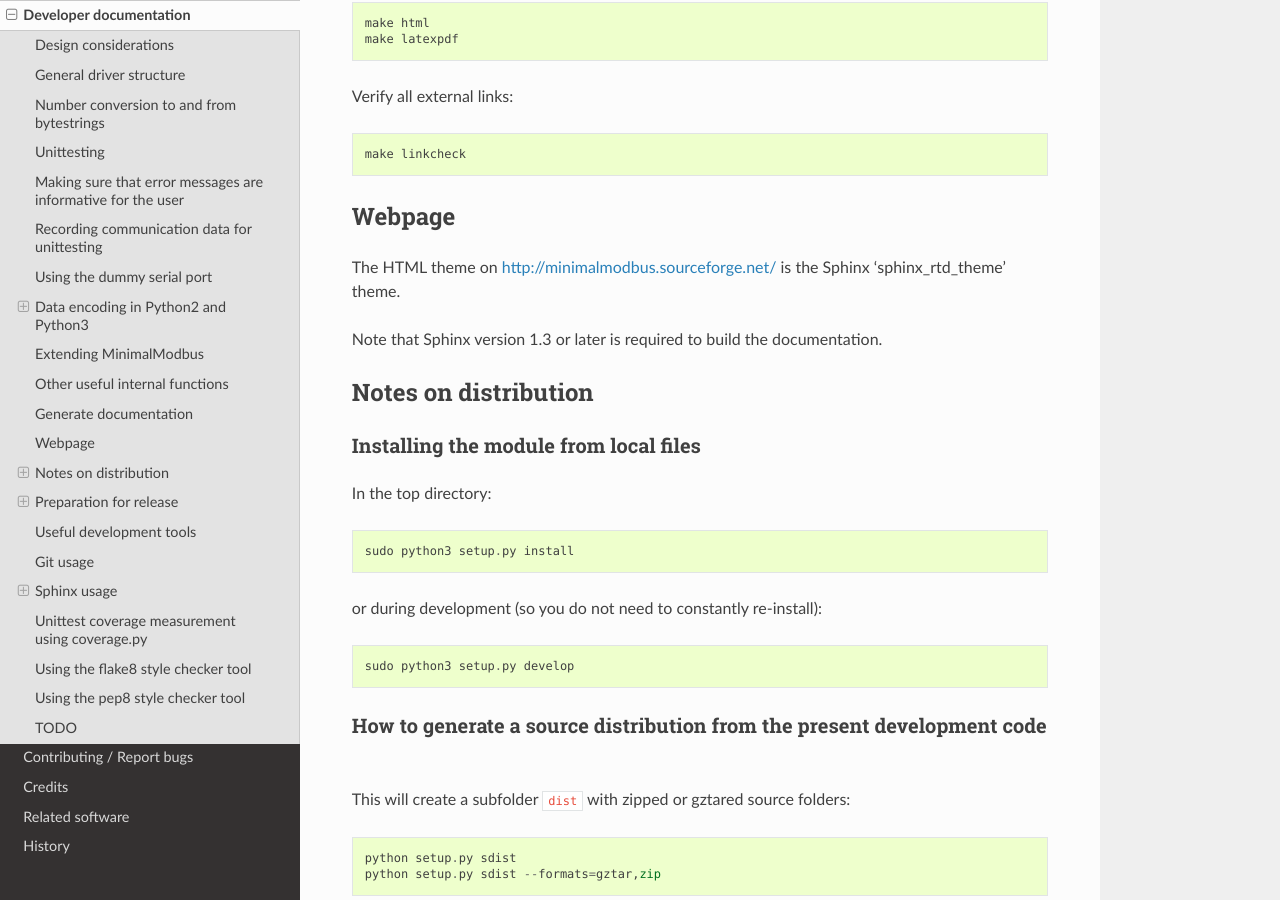
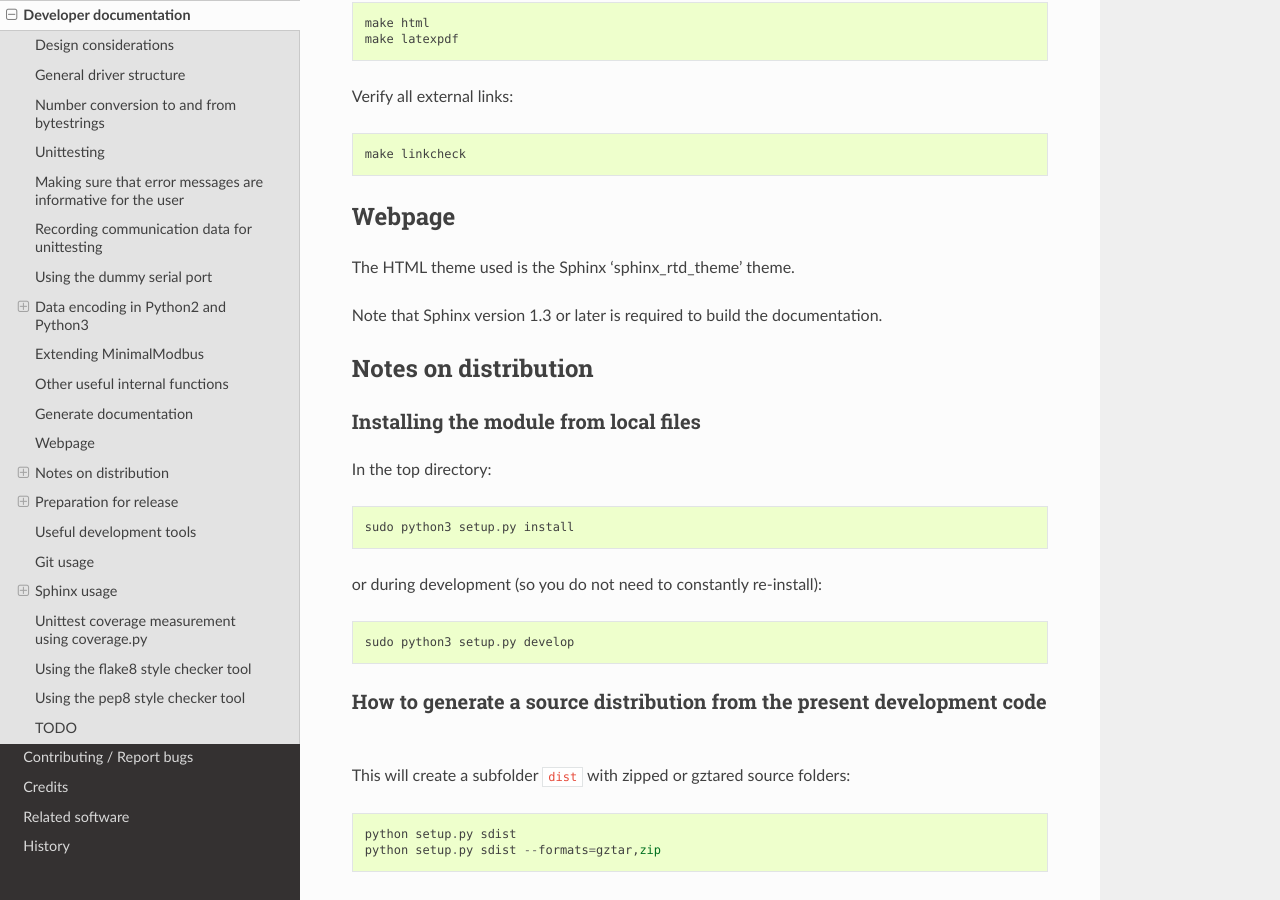
Before and after one commit to pyhys/minimalmodbus, a Sphinx documentation site: the page built from docs/develop.rst, in a window 1280 px wide and 900 px high, scrolled down 9786 px. Built offline with Sphinx 7.4.7 and the Read the Docs theme 2.0.0, drawn with Linux system fonts in a browser that asks for light colours; pages that are not in the unit, such as notebooks, are missing from menus.

Commit message:
Improved documentation and black make target

```diff
--- a/docs/develop.rst
+++ b/docs/develop.rst
@@ -425,7 +425,7 @@
 
 Webpage
 ------------------------------------------------------------------------------
-The HTML theme on http://minimalmodbus.sourceforge.net/ is the Sphinx 'sphinx_rtd_theme' theme.
+The HTML theme used is the Sphinx 'sphinx_rtd_theme' theme.
 
 Note that Sphinx version 1.3 or later is required to build the documentation.
 
--- a/docs/usage.rst
+++ b/docs/usage.rst
@@ -123,6 +123,8 @@
     instrument.serial.parity = minimalmodbus.serial.PARITY_EVEN
 
 
+.. warning:: The module level constats minimalmodbus.BAUDRATE etc were removed in version 1.0
+
 Confusing Modbus register addresses
 -----------------------------------
 Sometimes "entity numbers" are used in documentation for Modbus instruments. These
--- a/minimalmodbus.py
+++ b/minimalmodbus.py
@@ -1093,9 +1093,8 @@
             self.serial.close()
 
         if sys.version_info[0] > 2:
-            answer = str(
-                answer, encoding="latin1"
-            )  # Convert types to make it Python3 compatible
+            # Convert types to make it Python3 compatible
+            answer = str(answer, encoding="latin1")
 
         if self.debug:
             template = (
```
Also changed, not shown: 1 other file.
